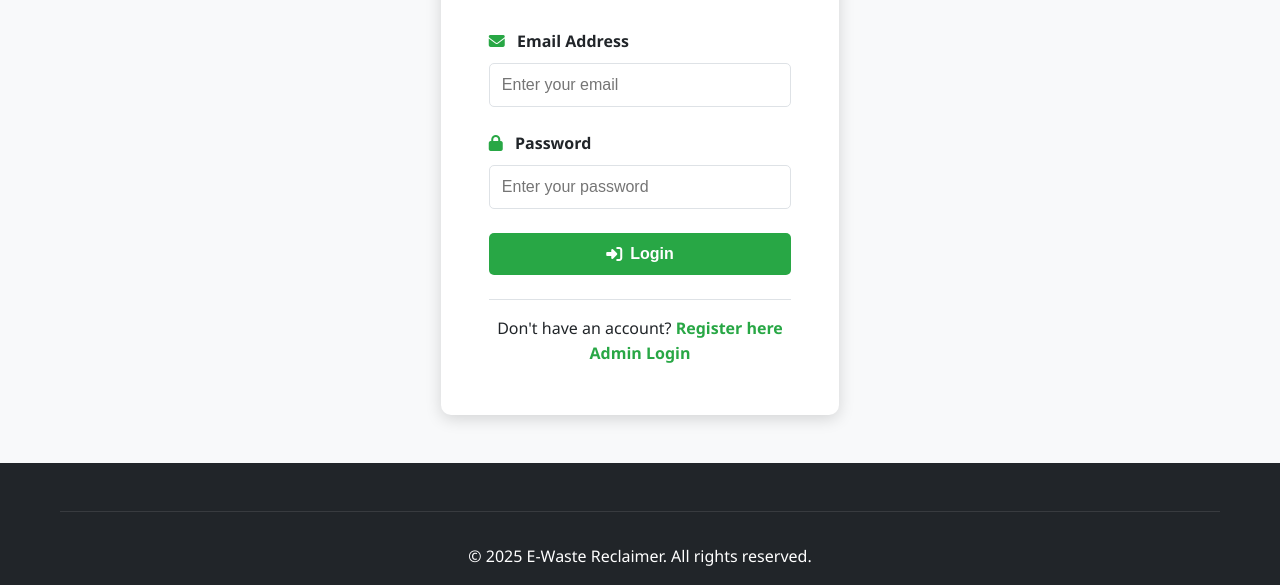
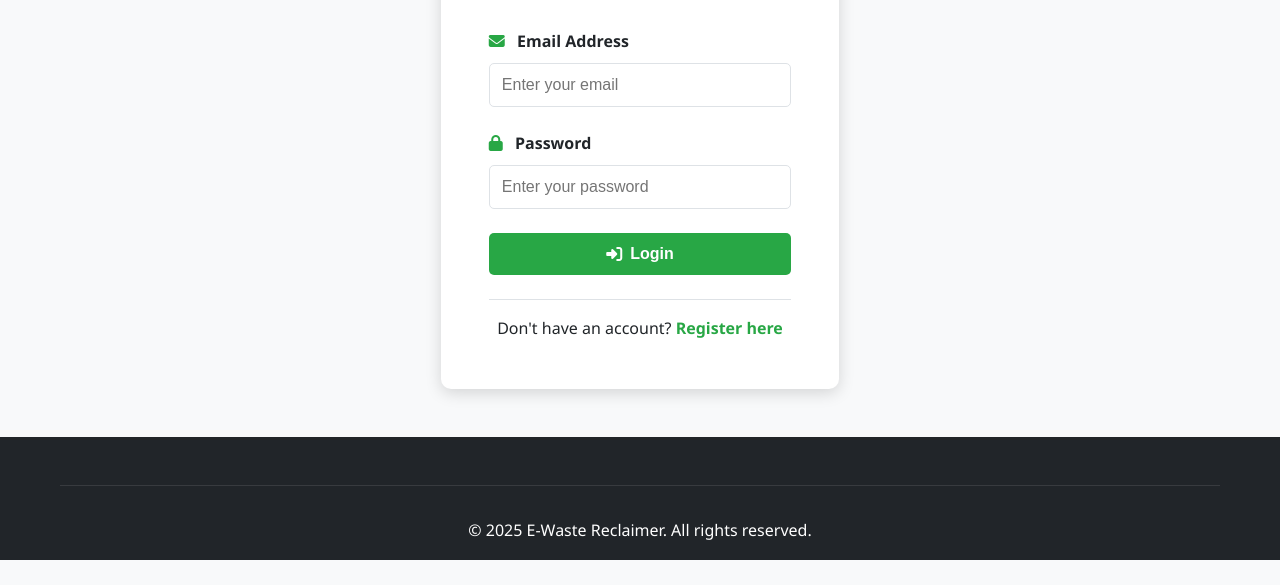
Before and after one commit to hayu430/PLP_Final_Project, a website: page public/login.html in a window 1280 px wide. Shown: the part 321-906 px from the top of the page. After the commit the page ends 881 px from the top, so only its background shows below. Drawn offline with Linux system fonts and the light colour scheme.

Commit message:
for admin and fixed routing

```diff
--- a/public/login.html
+++ b/public/login.html
@@ -53,7 +53,7 @@
                     </form>
                     <div class="auth-footer">
                         <p>Don't have an account? <a href="register.html">Register here</a></p>
-                        <p><a href="admin.html">Admin Login</a></p>
+
                     </div>
                 </div>
             </div>
```
Also changed, not shown: README.md.
